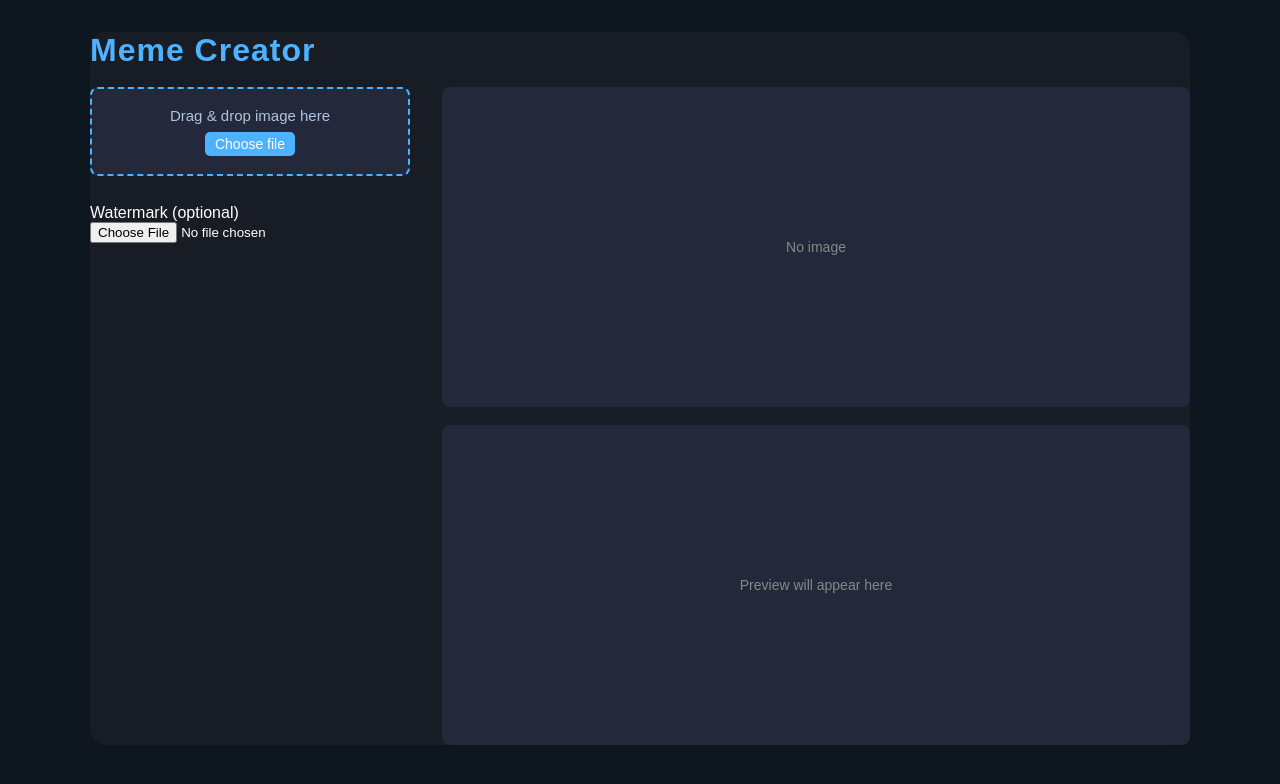
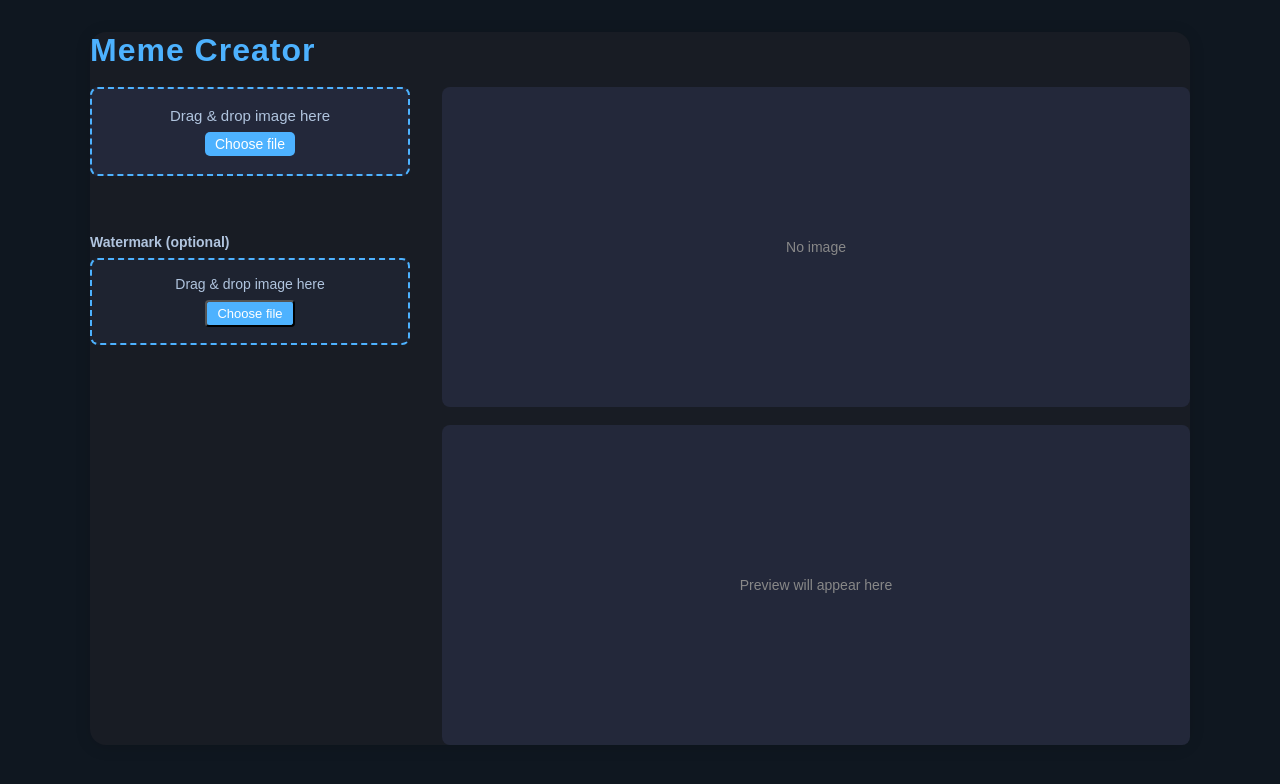
Before and after one commit to FarisOmerbasic/MemeCreator, a React (Vite) app in the folder frontend/vite-project/: page / in a window 1280 px wide. Shown: the top 784 px of the page. Built offline with nearby package versions, Linux system fonts and the light colour scheme; no server answers.

Commit message:
Fixed watermark issues, now watermark can be seen when applied and there is and indicator to show as well on the side

```diff
--- a/frontend/vite-project/src/components/Preview/Preview.jsx
+++ b/frontend/vite-project/src/components/Preview/Preview.jsx
@@ -5,10 +5,10 @@ export default function MemePreview({url, loading, watermarkFile, width, height}
         <div className="image-fit-container">
             {loading ? (
                 <div className="no-preview">Loading preview...</div>):url ? (
-                    <img src={url} alt="preview" className="image-fit" width={width || undefined} height={height || undefined}/>):(
+                   <div className="preview-wrapper"> <img src={url} alt="preview" className="image-fit" width={width || undefined} height={height || undefined}/>
+                    {watermarkFile && (<span className="watermark-indicator">Watermark applied</span>)}</div>):(
                         <div className="no-preview">Preview will appear here</div>
             )}
-            {watermarkFile && <span className="watermark-indicator">Watermark applied</span>}
-        </div>
+         </div>
     )
 }
--- a/frontend/vite-project/src/components/Shared/SharedSourcePreview.css
+++ b/frontend/vite-project/src/components/Shared/SharedSourcePreview.css
@@ -23,3 +23,21 @@
   font-size: 14px;
   text-align:center;
 }
+.preview-wrapper {
+  position: relative;
+  width: 100%;
+  height: 100%;
+  display: flex;
+  align-items: center;
+  justify-content: center;
+}
+.watermark-indicator {
+  position: absolute;
+  bottom: 8px;
+  right: 8px;
+  background: rgba(0, 0, 0, 0.7);
+  color: white;
+  padding: 4px 8px;
+  border-radius: 4px;
+  font-size: 12px;
+}
--- a/frontend/vite-project/src/components/Watermark/WatermarkUpload.css
+++ b/frontend/vite-project/src/components/Watermark/WatermarkUpload.css
@@ -1,11 +1,29 @@
 .watermark-upload {
-    margin-top: 10px;
-    font-size: 13px;
+  margin-top: 16px;
 }
-
-.watermark-indicator {
-    display: block;
-    color: #4db2ff;
-    font-size: 13px;
-    margin-top: 4px;
+.watermark-title {
+  color: #b0c4de;
+  font-size: 14px;
+  margin-bottom: 8px;
 }
+.watermark-zone {
+  border: 2px dashed #4db2ff;
+  border-radius: 8px;
+  padding: 16px;
+  text-align: center;
+  cursor: pointer;
+  background: #1e2330;
+}
+.watermark-text {
+  color: #b0c4de;
+  font-size: 14px;
+}
+.watermark-btn {
+  display: inline-block;
+  margin-top: 8px;
+  background: #4db2ff;
+  color: #fff;
+  padding: 4px 10px;
+  border-radius: 4px;
+  font-size: 13px;
+}
--- a/frontend/vite-project/src/components/Watermark/WatermarkUpload.jsx
+++ b/frontend/vite-project/src/components/Watermark/WatermarkUpload.jsx
@@ -1,29 +1,39 @@
-import React from "react";
+import React, { useRef } from 'react';
+import './WatermarkUpload.css';
 
-export default function WatermarkUpload({config, setConfig }) {
-function handleFile(e) {
-    const file = e.target.files?.[0];
+export default function WatermarkUpload({config, setConfig}) {
+  const inputRef = useRef();
+
+  const handleFile = (event) => {
+    const file = event.target.files?.[0];
     if(!file) {
-        setConfig({...config, watermarkImage: null});
-        return;
+      setConfig({...config, watermarkImage: null});
+      return;
     }
     const reader = new FileReader();
-    reader.onload = () => {
-        setConfig({...config,watermarkImage: reader.result});
-    };
+    reader.onload = () => setConfig({...config, watermarkImage: reader.result});
     reader.readAsDataURL(file);
-}
+  }
+  const handleDrop = (event) => {
+    event.preventDefault();
+    handleFile({target: {files: event.dataTransfer.files}})
+  };
+
   return (
     <div className="watermark-upload">
-        <label>Watermark (optional)</label>
+      <h3 className="watermark-title">Watermark (optional)</h3>
+      <div
+        className="watermark-zone" onClick={() => inputRef.current?.click()}
+        onDrop={handleDrop}
+        onDragOver={e => e.preventDefault()}>
         <input
-        type="file"
-        accept="image/png, image/jpeg"
-        onChange={handleFile}
-        />
-        <span className="watermark-indicator">
-        {config.watermarkImage ? "Watermark Applied" : ""}
-        </span>
+          ref={inputRef} type="file" accept="image/png, image/jpeg"
+          style={{display:'none'}} onChange={handleFile}/>
+        <div className="watermark-text">
+          Drag & drop image here<br/>
+          <button className="watermark-btn">Choose file</button>
+        </div>
+      </div>
     </div>
-  )
-}
+  );
+  }
```
Also changed, not shown: 1 other file (tests, documents, lock files or other folders).
